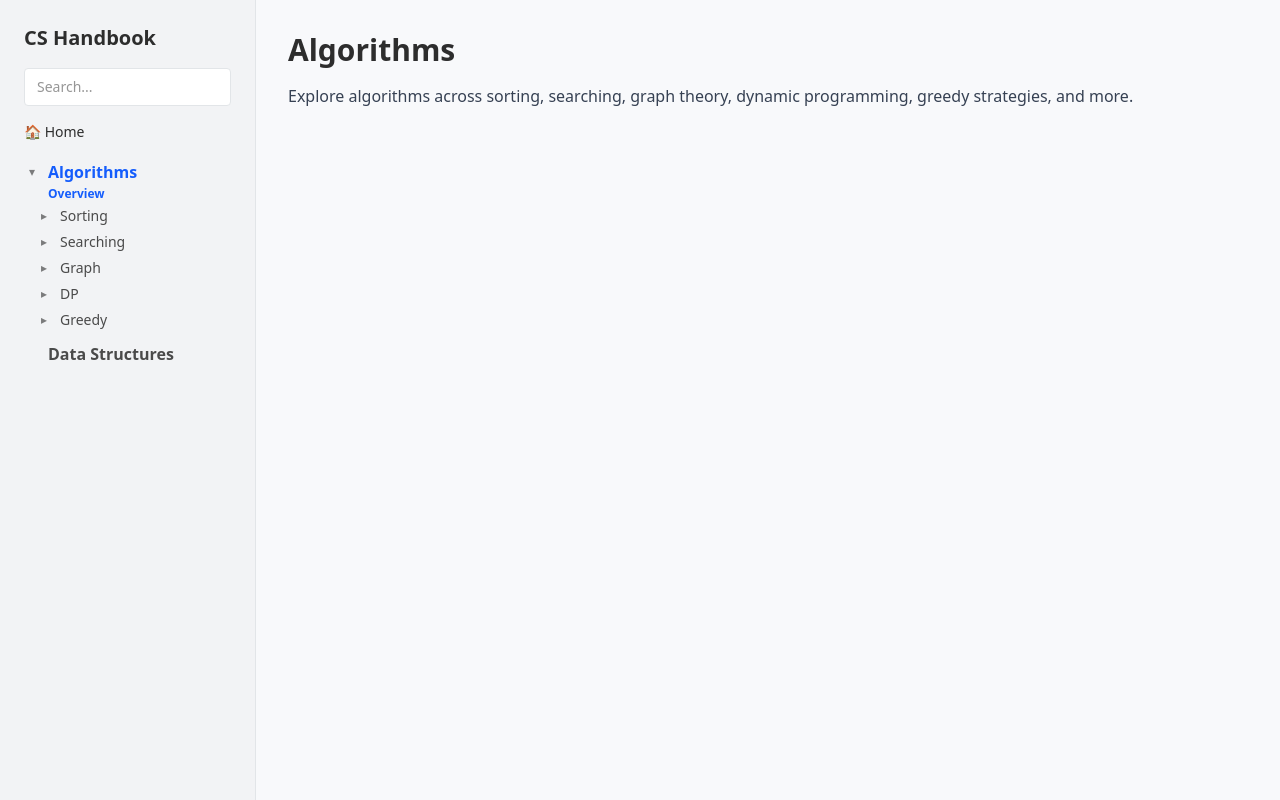
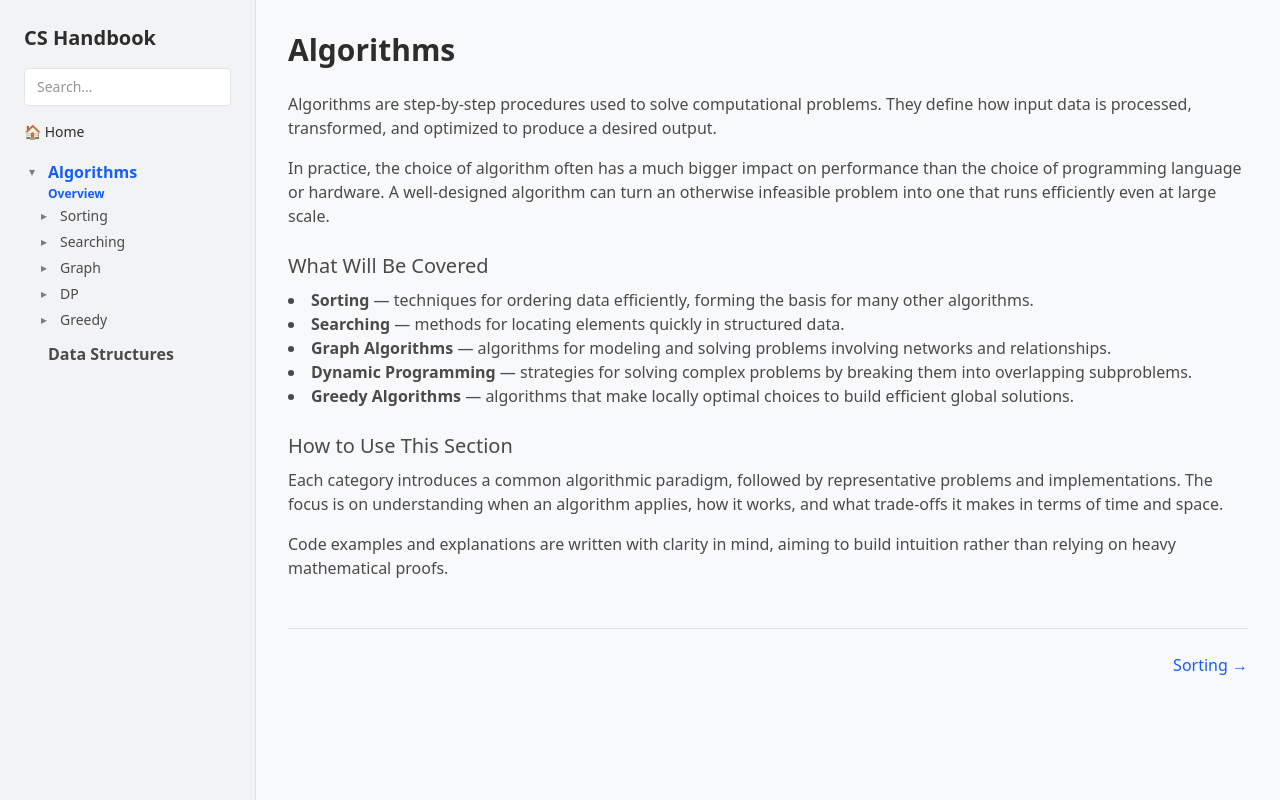
Before and after one commit to Chrainx/CS-Handbook, a Next.js app: page /algorithms in a window 1280 px wide. Built offline with nearby package versions, Linux system fonts and the light colour scheme.

Commit message:
feat: add algorithm overview page

```diff
--- a/src/app/algorithms/page.tsx
+++ b/src/app/algorithms/page.tsx
@@ -1,11 +1,71 @@
-export default function AlgorithmsOverview() {
+import NextPrev from '@/components/nextPrev'
+
+export default function AlgorithmsOverviewPage() {
   return (
     <div>
-      <h1 className="text-3xl font-bold mb-4">Algorithms</h1>
-      <p className="mb-6 text-gray-700">
-        Explore algorithms across sorting, searching, graph theory, dynamic
-        programming, greedy strategies, and more.
+      <h1 className="text-3xl font-semibold mb-6 text-(--text-main)">
+        Algorithms
+      </h1>
+
+      <p className="mb-4 text-(--text-secondary)">
+        Algorithms are step-by-step procedures used to solve computational
+        problems. They define how input data is processed, transformed, and
+        optimized to produce a desired output.
       </p>
+
+      <p className="mb-6 text-(--text-secondary)">
+        In practice, the choice of algorithm often has a much bigger impact on
+        performance than the choice of programming language or hardware. A
+        well-designed algorithm can turn an otherwise infeasible problem into
+        one that runs efficiently even at large scale.
+      </p>
+
+      {/* What will be covered */}
+      <h2 className="text-xl font-medium mb-2 text-(--text-secondary)">
+        What Will Be Covered
+      </h2>
+
+      <ul className="list-disc list-inside mb-6 text-(--text-secondary)">
+        <li>
+          <strong>Sorting</strong> — techniques for ordering data efficiently,
+          forming the basis for many other algorithms.
+        </li>
+        <li>
+          <strong>Searching</strong> — methods for locating elements quickly in
+          structured data.
+        </li>
+        <li>
+          <strong>Graph Algorithms</strong> — algorithms for modeling and
+          solving problems involving networks and relationships.
+        </li>
+        <li>
+          <strong>Dynamic Programming</strong> — strategies for solving complex
+          problems by breaking them into overlapping subproblems.
+        </li>
+        <li>
+          <strong>Greedy Algorithms</strong> — algorithms that make locally
+          optimal choices to build efficient global solutions.
+        </li>
+      </ul>
+
+      {/* How to use this section */}
+      <h2 className="text-xl font-medium mb-2 text-(--text-secondary)">
+        How to Use This Section
+      </h2>
+
+      <p className="mb-4 text-(--text-secondary)">
+        Each category introduces a common algorithmic paradigm, followed by
+        representative problems and implementations. The focus is on
+        understanding when an algorithm applies, how it works, and what
+        trade-offs it makes in terms of time and space.
+      </p>
+
+      <p className="mb-6 text-(--text-secondary)">
+        Code examples and explanations are written with clarity in mind, aiming
+        to build intuition rather than relying on heavy mathematical proofs.
+      </p>
+
+      <NextPrev />
     </div>
   )
 }
```
